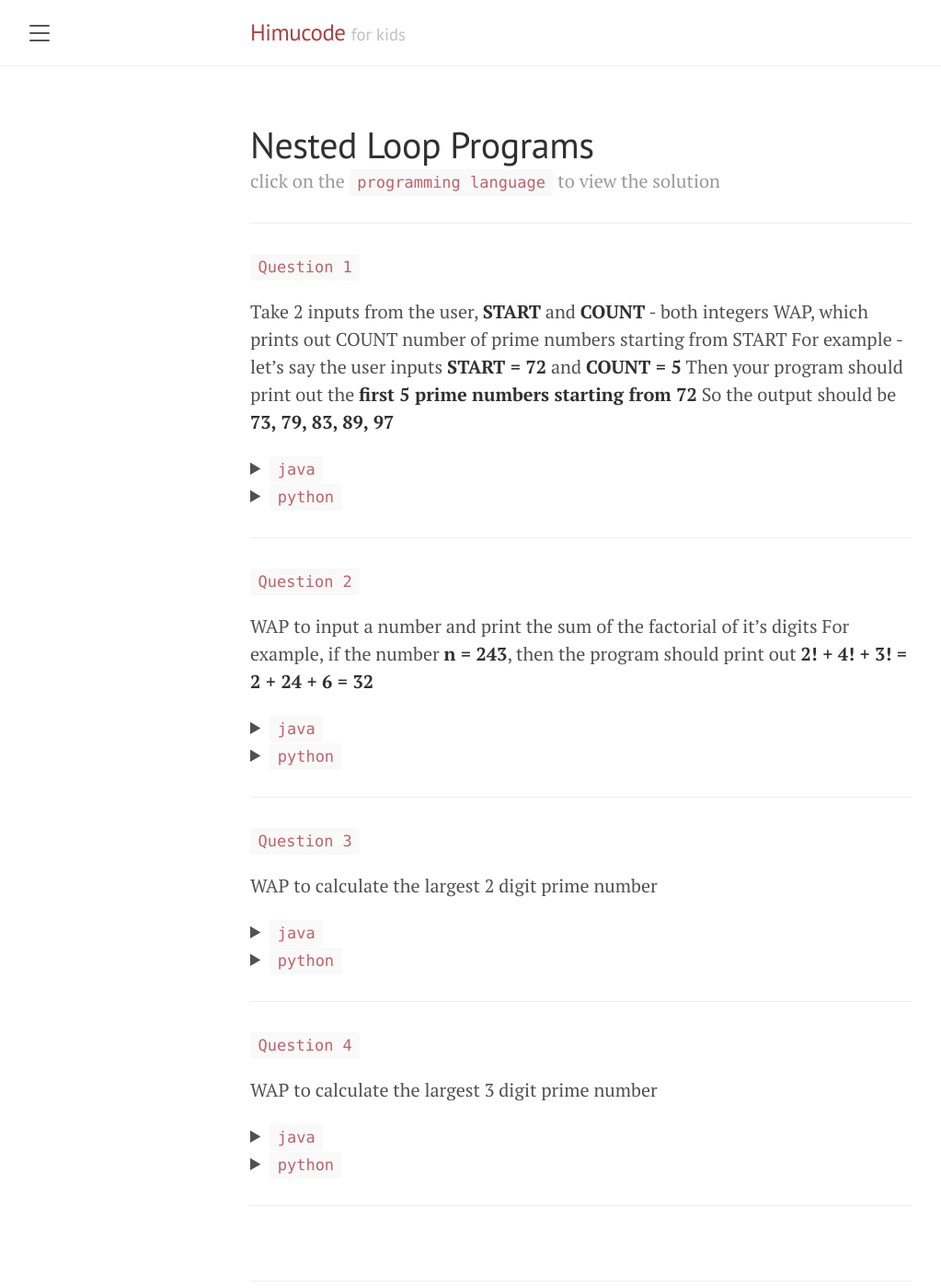
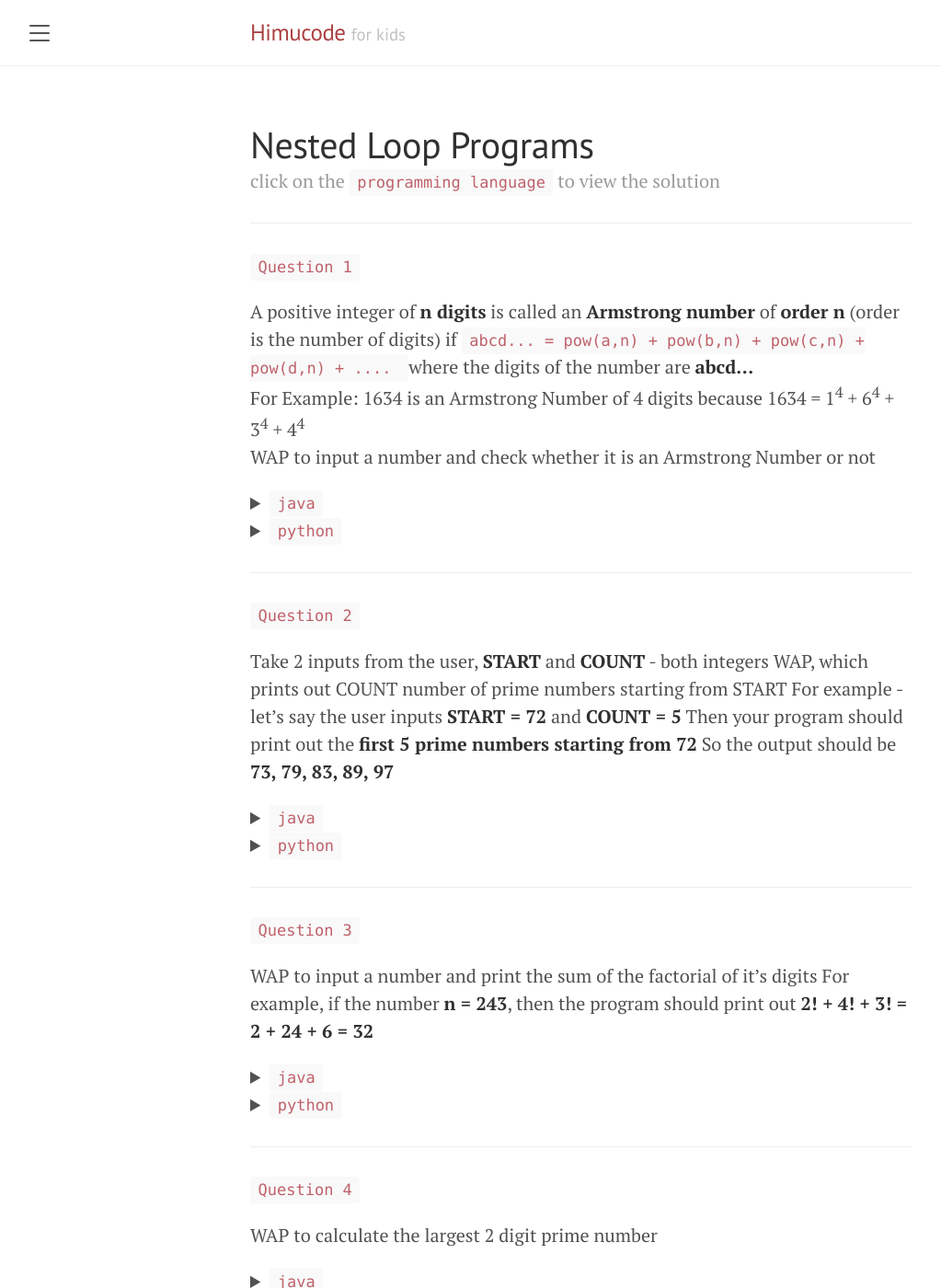
Before and after one commit to banutsav/himucode, a Jekyll site: the page built from docs/_posts/2021-06-13-nested_loops.md, in a window 1280 px wide and 1400 px high. Shown: the whole window at 92% size, without its empty margins (8-1031 px from the left). Built offline with Jekyll 4.4.1, drawn with Linux system fonts in a browser that asks for light colours.

Commit message:
added question for general armstrong number

```diff
--- a/docs/_data/nested_loops.yaml
+++ b/docs/_data/nested_loops.yaml
@@ -1,5 +1,83 @@
 nested_loops_title: Nested Loop Programs
 programs:
+
+- title: |
+    A positive integer of **n digits** is called an **Armstrong number** of **order n**
+    (order is the number of digits) if `abcd... = pow(a,n) + pow(b,n) + pow(c,n) + pow(d,n) + .... `
+     where the digits of the number are **abcd...**<br>
+     For Example: 1634 is an Armstrong Number of 4 digits because
+     1634 = 1<sup>4</sup> + 6<sup>4</sup> + 3<sup>4</sup> + 4<sup>4</sup> <br>
+     WAP to input a number and check whether it is an Armstrong Number or not
+
+  code: |
+
+    import java.util.*;
+    import java.lang.*;
+    public class Armstrong
+    {
+        public static void main()
+        {
+        int num, d = 0, sum = 0, counter = 0,temp;
+
+        Scanner sc =  new Scanner(System.in);
+        System.out.println("Enter the number to be verified: ");
+        num = sc.nextInt();
+        temp = num;
+
+        // calculating number of digits
+        while(temp!=0){
+            d=temp%10;
+            temp = temp/10;
+            counter++;
+         }
+
+        System.out.println("number of digits: " + counter);
+
+        // calculating the sum of the powers
+        temp= num;
+        while(temp!=0)
+        {
+            d=temp%10;
+            temp = temp/10;
+            sum+=Math.pow(d, counter);
+        }
+
+        System.out.println("The sum of the powers = " + sum);
+
+        if(sum == num)
+        {
+            System.out.println("The number is an armstrong number");
+        }
+        }
+    }
+
+  python: |
+
+    n = int(input('Enter the value of n: '))
+
+    counter = 0
+    temp = n
+
+    # get the number of digits
+    while temp != 0:
+        d = temp % 10
+        temp = int(temp/10)
+        counter += 1
+
+    print("Number of digits =", counter)
+
+    # get the sum of the powers
+    temp = n
+    s = 0
+    while temp != 0:
+        d = temp % 10
+        temp = int(temp/10)
+        s += d**counter
+
+    print("Sum of the powers =", s)
+
+    if s == n:
+        print("Armstrong Number")
 
 - title: |
     Take 2 inputs from the user, **START** and **COUNT** - both integers
```
